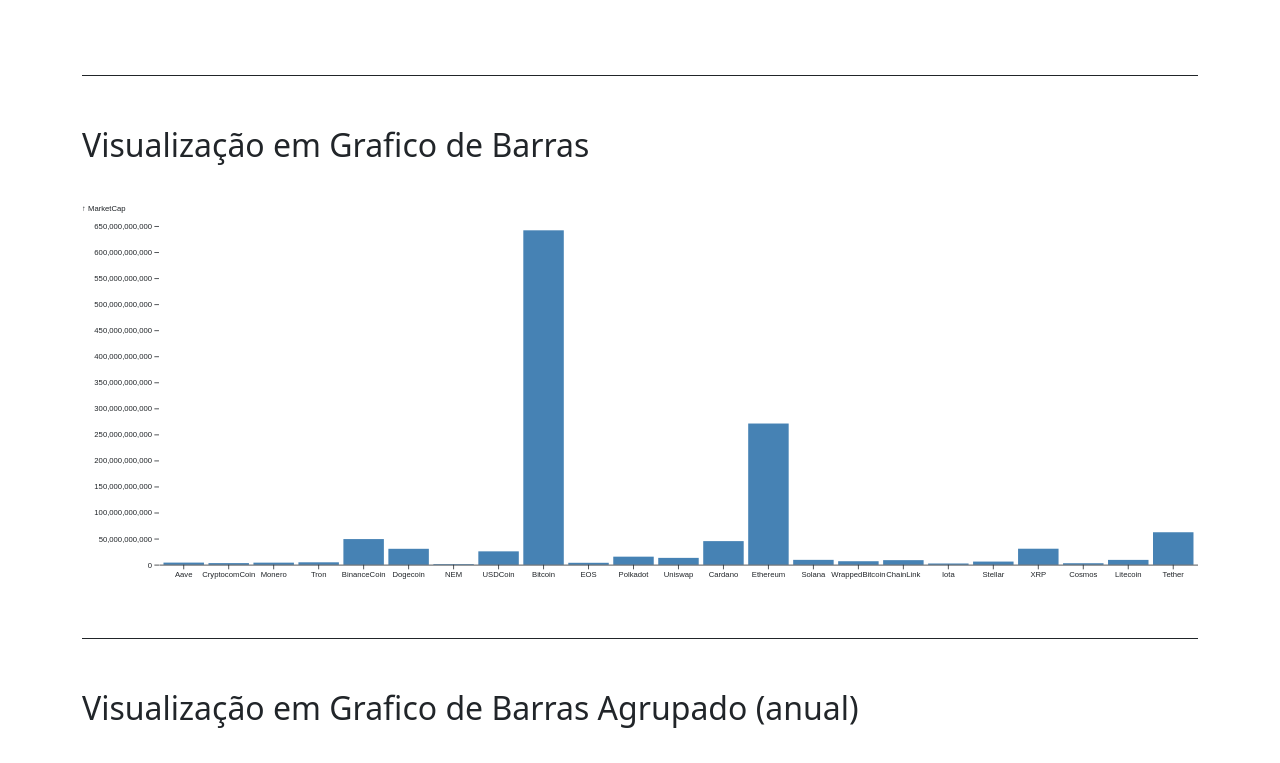
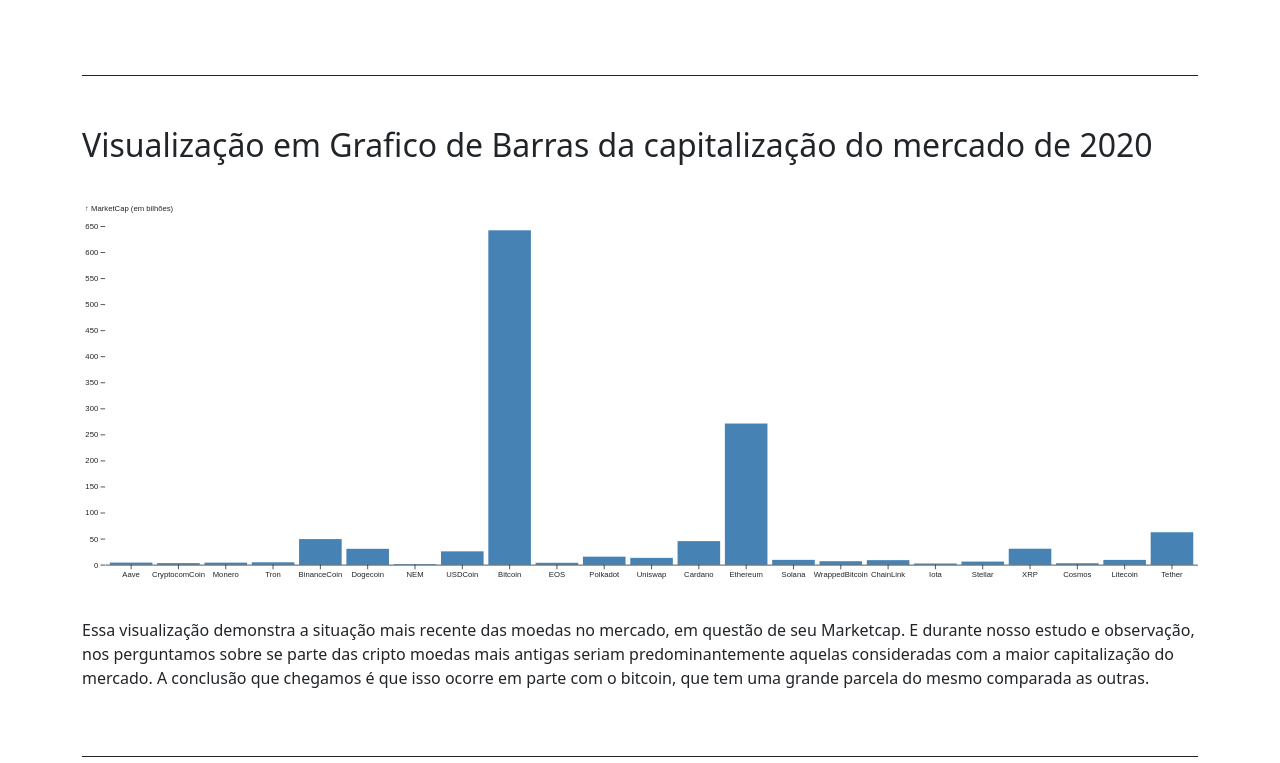
Before and after one commit to danilo-p/infovis-tp, a React (Create React App) app: page / in a window 1280 px wide. Shown: the part 1460-2223 px from the top of the page. Built offline with nearby package versions, Linux system fonts and the light colour scheme.

Commit message:
realizando ajustes ao gráfico de barras e também adicionando consideração no grafico de barras

```diff
--- a/src/App.js
+++ b/src/App.js
@@ -49,7 +49,7 @@
             <HorizonChart data={data} />
           </div>
           <div className="visualization-section">
-            <h2>Visualização em Grafico de Barras</h2>
+            <h2>Visualização em Grafico de Barras da capitalização do mercado de 2020</h2>
             <BarChart data={data} />
           </div>
           <div className="visualization-section">
--- a/src/BarChart.js
+++ b/src/BarChart.js
@@ -13,7 +13,7 @@
     let height = 500
     let width = 1450
     let color = "steelblue"
-    let margin = ({ top: 30, right: 0, bottom: 30, left: 100 })
+    let margin = ({ top: 30, right: 0, bottom: 30, left: 30 })
 
 
     let allData = this.props.data;
@@ -22,7 +22,7 @@
     let data = [];
     for (let i = 0; i < names.length; i++) {
       let name = names[i]; //nome moeda atual
-      let value = allData[name][allData[name].length - 1].Marketcap; //retirando valor mais recente da moeda allData[name].length - 1 refere-se a ultima entrada
+      let value = allData[name][allData[name].length - 1].Marketcap / 1000000000; //retirando valor mais recente da moeda allData[name].length - 1 refere-se a ultima entrada
       data.push({
         "name": name,
         "value": value
@@ -51,11 +51,11 @@
       .call(d3.axisLeft(y))
       .call(g => g.select(".domain").remove())
       .call(g => g.append("text")
-        .attr("x", -margin.left)
+        .attr("x", -26)
         .attr("y", 10)
         .attr("fill", "currentColor")
         .attr("text-anchor", "start")
-        .text("↑ MarketCap"))
+        .text("↑ MarketCap (em bilhões)"))
 
     svg.append("g")
       .attr("fill", color)
@@ -76,11 +76,26 @@
 
   }
 
+  renderInsights = () => {
+    return (
+      <div className="insights">
+        <p>Essa visualização demonstra a situação mais recente das moedas no mercado, em questão de seu Marketcap. E durante nosso estudo e observação, nos perguntamos sobre se parte das cripto moedas mais antigas seriam predominantemente aquelas consideradas com a maior capitalização do mercado. A conclusão que chegamos é que isso ocorre em parte com o bitcoin, que tem uma grande parcela do mesmo comparada as outras.</p>
+        <p></p>
+      </div>
+    );
+  };
+
+
+
   render() {
     return (
       <div>
-        <svg ref={this.myRef}></svg>
+        <div>
+          <svg ref={this.myRef}></svg>
+        </div>
+        {this.renderInsights()}
       </div>
+
     );
   }
 }
--- a/src/index.css
+++ b/src/index.css
@@ -13,3 +13,7 @@
 .page-header {
   padding-top: 50px;
 }
+
+.insights {
+  margin-top: 30px;
+}
```
